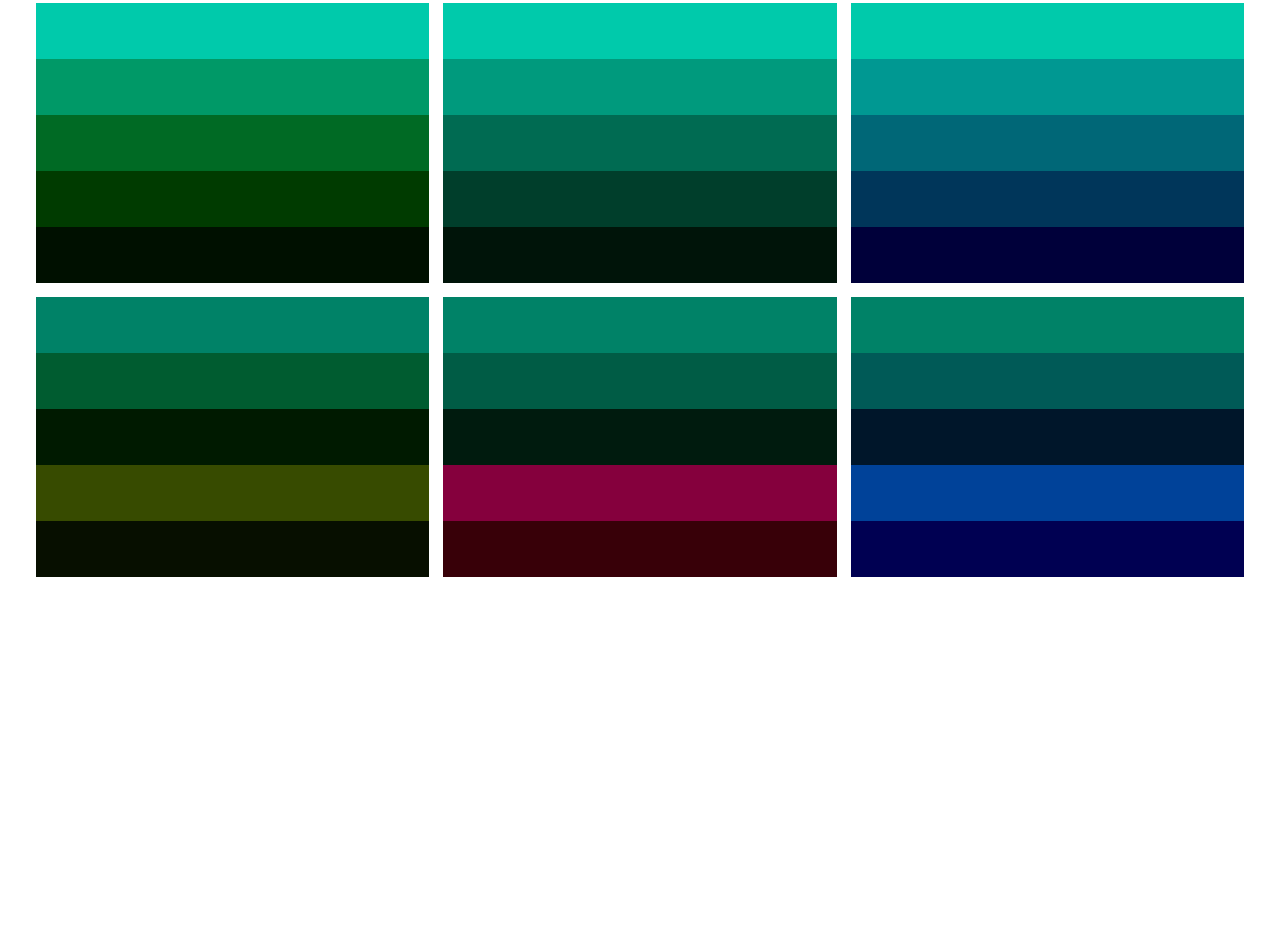
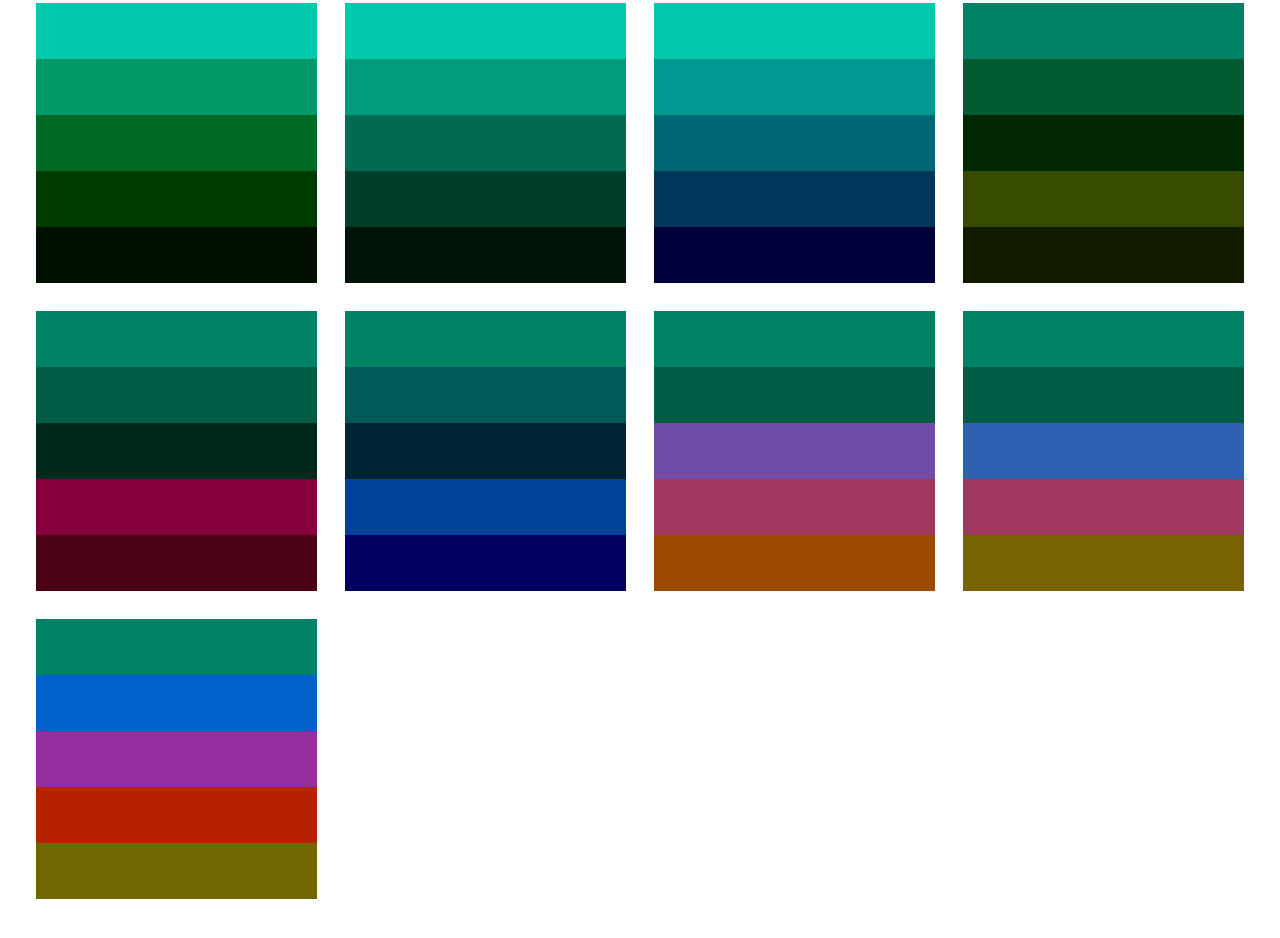
Before and after one commit to TheBigRoomXXL/tinycolorpicker, a plain HTML site: page index.html in a window 1280 px wide. Shown: the part 424-1362 px from the top of the page. Before the commit the page ends 1071 px from the top, so only its background shows below. Drawn offline with Linux system fonts and the light colour scheme.

Commit message:
feat: MOARE PALLETS

```diff
--- a/index.html
+++ b/index.html
@@ -155,9 +155,8 @@
 
         .pallets-grid {
             display: grid;
-            gap: 1rem;
-            /* grid-template-columns: auto-fit, minmax(12rem, 1fr)); */
-            grid-template-columns: repeat(3, 1fr)
+            gap: 2rem;
+            grid-template-columns: repeat(auto-fit, minmax(20rem, 1fr));
         }
 
         .pallet .color-block {
@@ -209,28 +208,52 @@
         }
 
         .bichromatic {
-            --color-1: oklch(from var(--color) l c h);
+            --color-1: oklch(from var(--color) calc(l * 1.00) c h);
             --color-2: oklch(from var(--color) calc(l * 0.75) c h);
-            --color-3: oklch(from var(--color) calc(l * 0.30) c h);
+            --color-3: oklch(from var(--color) calc(l * 0.40) c h);
             --color-4: oklch(from var(--color) calc(l * 0.75) c calc(h + 180));
-            --color-5: oklch(from var(--color) calc(l * 0.30) c calc(h + 180));
+            --color-5: oklch(from var(--color) calc(l * 0.40) c calc(h + 180));
         }
 
         .bichromatic-cw {
             --color-1: oklch(from var(--color) calc(l * 1.00) c calc(h + 000));
             --color-2: oklch(from var(--color) calc(l * 0.75) c calc(h + 010));
-            --color-3: oklch(from var(--color) calc(l * 0.30) c calc(h + 020));
+            --color-3: oklch(from var(--color) calc(l * 0.40) c calc(h + 020));
             --color-4: oklch(from var(--color) calc(l * 0.75) c calc(h + 60));
-            --color-5: oklch(from var(--color) calc(l * 0.30) c calc(h + 60));
+            --color-5: oklch(from var(--color) calc(l * 0.40) c calc(h + 60));
         }
 
 
         .bichromatic-ccw {
             --color-1: oklch(from var(--color) calc(l * 1.00) c calc(h - 000));
             --color-2: oklch(from var(--color) calc(l * 0.75) c calc(h - 010));
-            --color-3: oklch(from var(--color) calc(l * 0.30) c calc(h - 020));
+            --color-3: oklch(from var(--color) calc(l * 0.40) c calc(h - 020));
             --color-4: oklch(from var(--color) calc(l * 0.75) c calc(h - 60));
-            --color-5: oklch(from var(--color) calc(l * 0.30) c calc(h - 60));
+            --color-5: oklch(from var(--color) calc(l * 0.40) c calc(h - 60));
+        }
+
+        .trichromatic {
+            --color-1: oklch(from var(--color) calc(l * 1.00) c h);
+            --color-2: oklch(from var(--color) calc(l * 0.75) c h);
+            --color-3: oklch(from var(--color) calc(l * 1.00) calc(c * 0.75) calc(h + 120));
+            --color-4: oklch(from var(--color) calc(l * 1.00) calc(c * 0.75) calc(h + 180));
+            --color-5: oklch(from var(--color) calc(l * 1.00) calc(c * 0.75) calc(h + 240));
+        }
+
+        .trichromatic-high-variance {
+            --color-1: oklch(from var(--color) calc(l * 1.00) c h);
+            --color-2: oklch(from var(--color) calc(l * 0.75) c h);
+            --color-3: oklch(from var(--color) calc(l * 1.00) calc(c * 0.75) calc(h + 80));
+            --color-4: oklch(from var(--color) calc(l * 1.00) calc(c * 0.75) calc(h + 180));
+            --color-5: oklch(from var(--color) calc(l * 1.00) calc(c * 0.75) calc(h + 280));
+        }
+
+        .complementary {
+            --color-1: oklch(from var(--color) l c calc(h + 00));
+            --color-2: oklch(from var(--color) l c calc(h + 72));
+            --color-3: oklch(from var(--color) l c calc(h + 144));
+            --color-4: oklch(from var(--color) l c calc(h + 216));
+            --color-5: oklch(from var(--color) l c calc(h + 288));
         }
     </style>
 </head>
@@ -382,6 +405,31 @@
                 <div class="color-block"></div>
                 <div class="color-block"></div>
             </div>
+
+            <div class="pallet trichromatic">
+                <div class="color-block"></div>
+                <div class="color-block"></div>
+                <div class="color-block"></div>
+                <div class="color-block"></div>
+                <div class="color-block"></div>
+            </div>
+
+            <div class="pallet trichromatic-high-variance">
+                <div class="color-block"></div>
+                <div class="color-block"></div>
+                <div class="color-block"></div>
+                <div class="color-block"></div>
+                <div class="color-block"></div>
+            </div>
+
+            <div class="pallet complementary">
+                <div class="color-block"></div>
+                <div class="color-block"></div>
+                <div class="color-block"></div>
+                <div class="color-block"></div>
+                <div class="color-block"></div>
+            </div>
+
         </div>
 
     </section>
```
